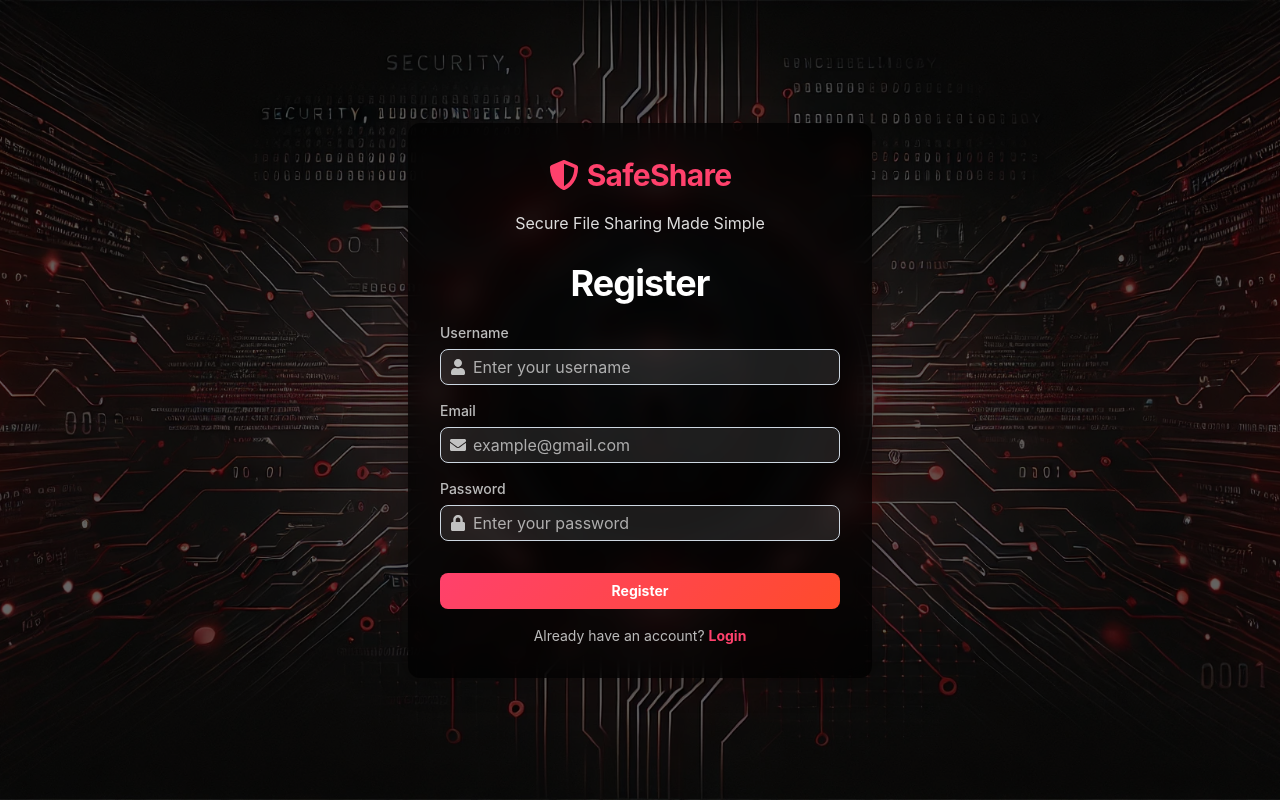
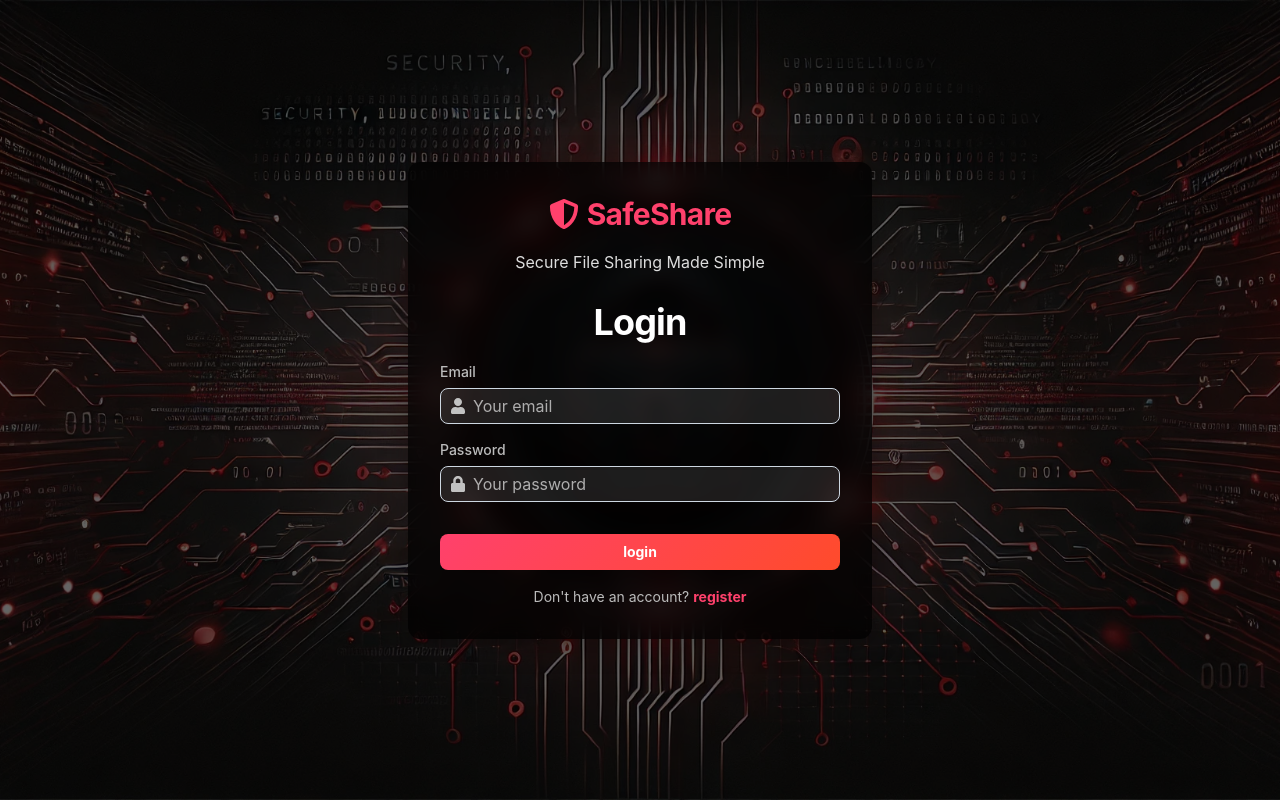
Before and after one commit to Rachely-Yelloz/FilesSafeShare, a React (Vite) app in the folder client/react/clientRe/: page / in a window 1280 px wide. Built offline with nearby package versions, Linux system fonts and the light colour scheme.

Commit message:
add outlet in the compenent

```diff
--- a/client/react/clientRe/src/App.tsx
+++ b/client/react/clientRe/src/App.tsx
@@ -1,13 +1,14 @@
 import { Outlet } from "react-router-dom"
-import Register from "./component/Register"
+// import Register from "./component/Register"
+import Login from "./component/Login"
 
 //
 function App() {
 
   return (
     <>
-{/* <Login></Login>  */}
-<Register></Register>
+<Login></Login>
+{/* <Register></Register> */}
 <Outlet />
 
    </>
--- a/client/react/clientRe/src/component/Login.tsx
+++ b/client/react/clientRe/src/component/Login.tsx
@@ -10,7 +10,7 @@ import Button from '@mui/joy/Button';
 import Link from '@mui/joy/Link';
 import { FaUser, FaLock, FaShieldAlt } from 'react-icons/fa';
 import axios from 'axios';
-import { useNavigate } from 'react-router-dom';
+import { Outlet, useNavigate } from 'react-router-dom';
 import { jwtDecode } from 'jwt-decode';
 import CircularProgress from '@mui/joy/CircularProgress';
 
@@ -233,6 +233,8 @@ export default function Login() {
           </Typography>
         </Sheet>
       </div>
+      <Outlet />
+
     </CssVarsProvider>
   );
 }
--- a/client/react/clientRe/src/component/Register.tsx
+++ b/client/react/clientRe/src/component/Register.tsx
@@ -10,7 +10,7 @@ import Alert from '@mui/joy/Alert';
 import Link from '@mui/joy/Link';
 import { FaUser, FaLock, FaEnvelope, FaShieldAlt } from 'react-icons/fa';
 import axios from 'axios';
-import { useNavigate } from 'react-router-dom';
+import { Outlet, useNavigate } from 'react-router-dom';
 import { jwtDecode } from 'jwt-decode';
 import { useState } from 'react';
 import CircularProgress from '@mui/joy/CircularProgress';
@@ -241,6 +241,8 @@ export default function Register() {
           </form>
         </Sheet>
       </div>
+      <Outlet />
+
     </CssVarsProvider>
   );
 }
--- a/client/react/clientRe/src/main.tsx
+++ b/client/react/clientRe/src/main.tsx
@@ -36,7 +36,7 @@ const Routes = createBrowserRouter([
     path: "files",
     element: <Files />,
     children: [
-  {path: 'upload', element: <UploadFile /> },
+      { path: 'upload', element: <UploadFile /> },
     ]
   }
 
```
